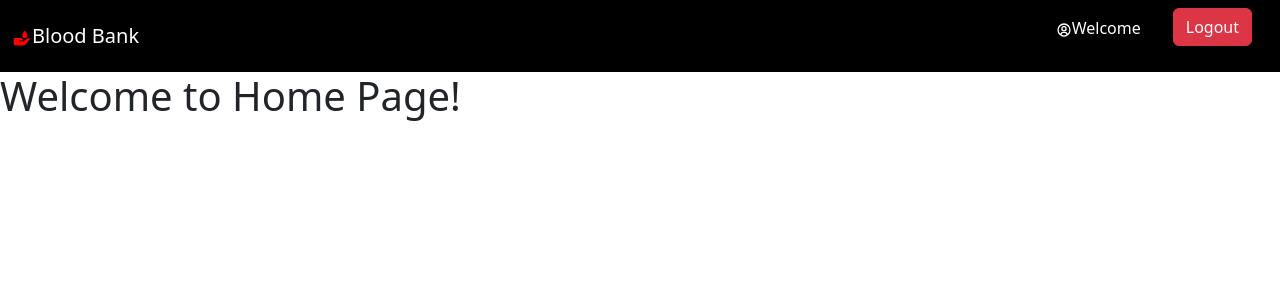
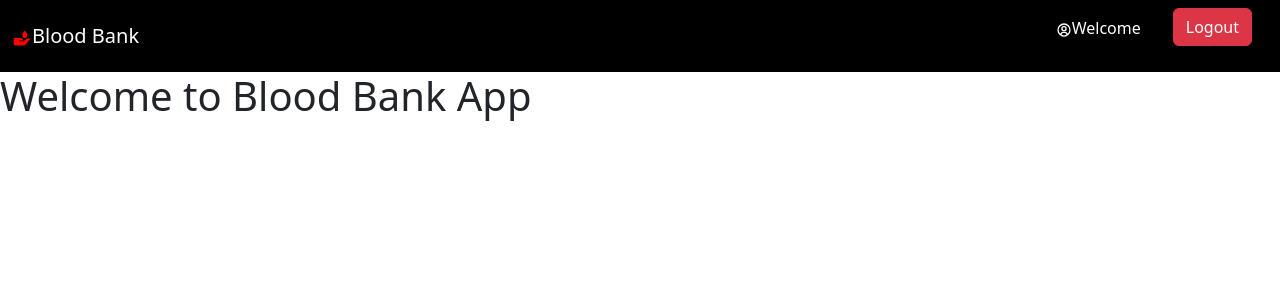
Before and after one commit to Shourya-Dubey/Blood-Bank, a React (Create React App) app in the folder client/: page / in a window 1280 px wide. Shown: the top 300 px of the page. Built offline with nearby package versions, Linux system fonts and the light colour scheme; no server answers; sample sign-in values are in the browser's storage.

Commit message:
fixing some issue

```diff
--- a/client/src/pages/HomePage.js
+++ b/client/src/pages/HomePage.js
@@ -10,7 +10,7 @@ const HomePage = () => {
   {error && <span>{alert(error)}</span>}
   {loading ? (<Spinner/>) : (
     <>
-    <h1>Welcome to Home Page!</h1>
+    <h1>Welcome to Blood Bank App</h1>
     </>
   )}
   </Layout>
```
